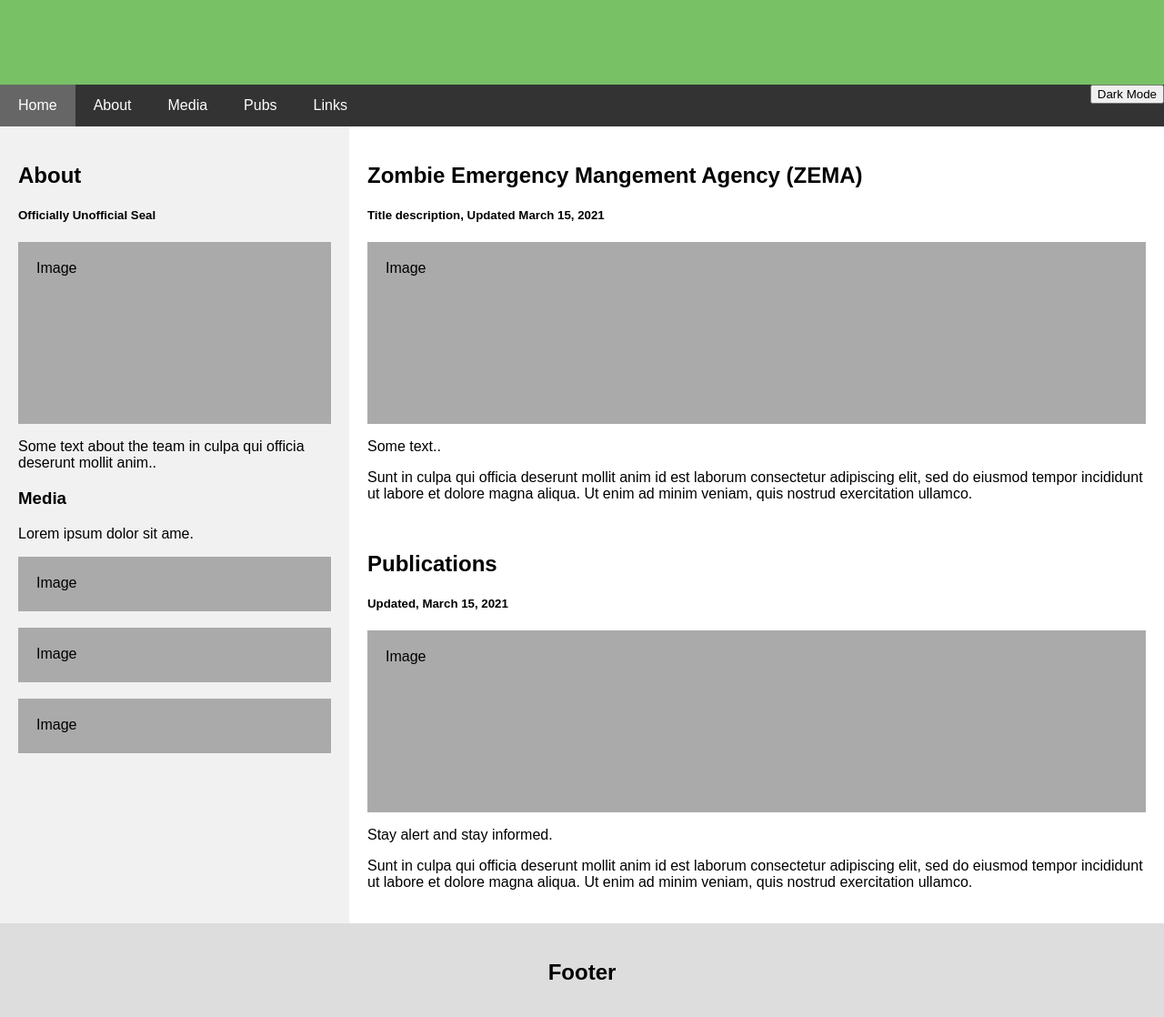
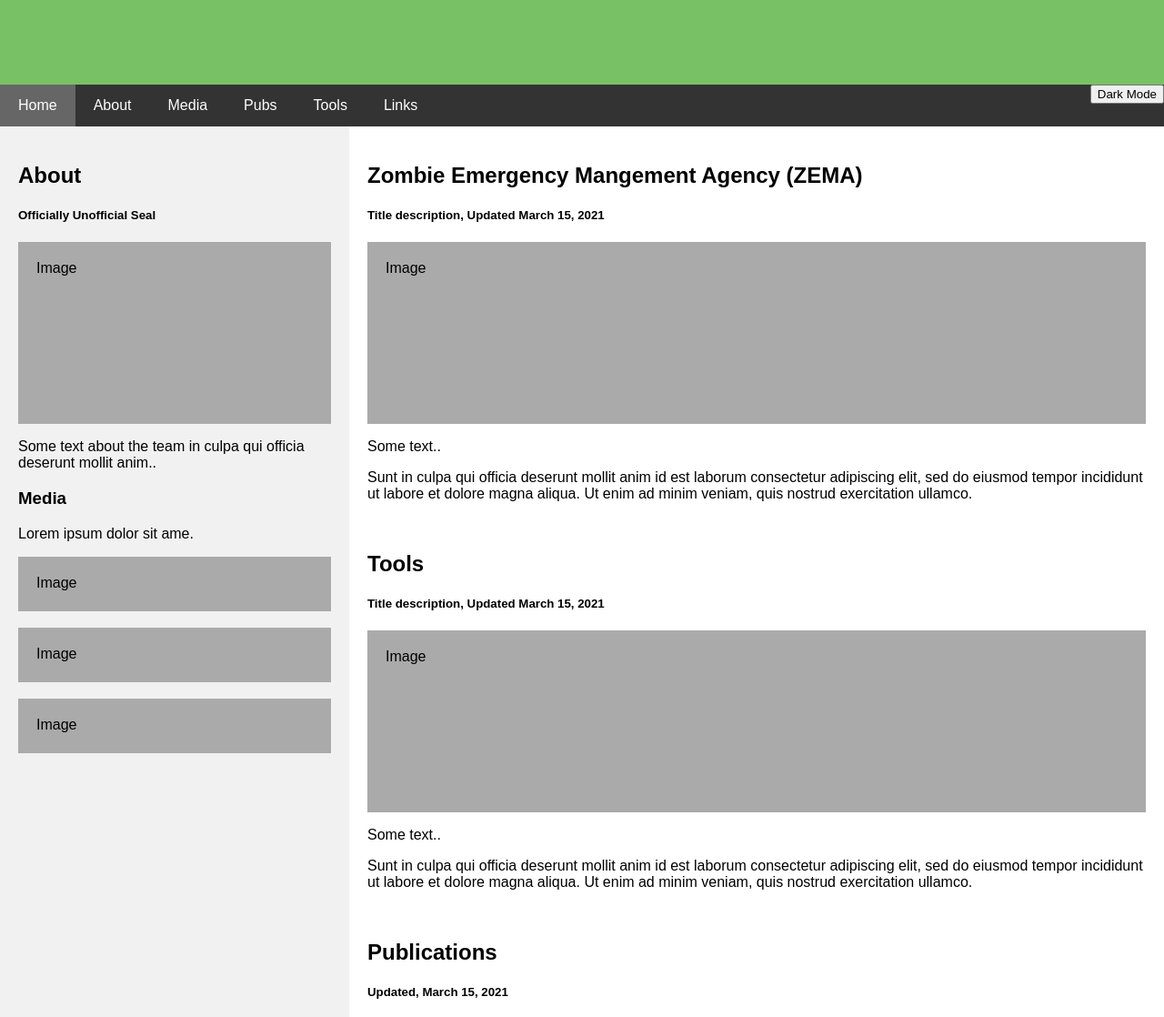
Before and after one commit to dtetreau251/zombie-mock-up, a plain HTML site: page index.html in a window 1280 px wide. Shown: the part 181-1299 px from the top of the page at 91% size. Drawn offline with Linux system fonts and the light colour scheme; a script that the page names is missing.

Commit message:
added tools section

```diff
--- a/index.html
+++ b/index.html
@@ -132,6 +132,7 @@ body {
   <a href="#">About</a>
   <a href="#">Media</a>
   <a href="#">Pubs</a>
+  <a href="#">Tools</a>
   <a href="#">Links</a>
   <button href="#" class="right">Dark Mode</button>
 </div>
@@ -155,6 +156,12 @@ body {
     <p>Some text..</p>
     <p>Sunt in culpa qui officia deserunt mollit anim id est laborum consectetur adipiscing elit, sed do eiusmod tempor incididunt ut labore et dolore magna aliqua. Ut enim ad minim veniam, quis nostrud exercitation ullamco.</p>
     <br>
+    <h2>Tools</h2>
+    <h5>Title description, Updated March 15, 2021</h5>
+    <div class="img" style="height:200px;">Image</div>
+    <p>Some text..</p>
+    <p>Sunt in culpa qui officia deserunt mollit anim id est laborum consectetur adipiscing elit, sed do eiusmod tempor incididunt ut labore et dolore magna aliqua. Ut enim ad minim veniam, quis nostrud exercitation ullamco.</p>
+    <br>
     <h2>Publications</h2>
     <h5>Updated, March 15, 2021</h5>
     <div class="img" style="height:200px;">Image</div>
```
